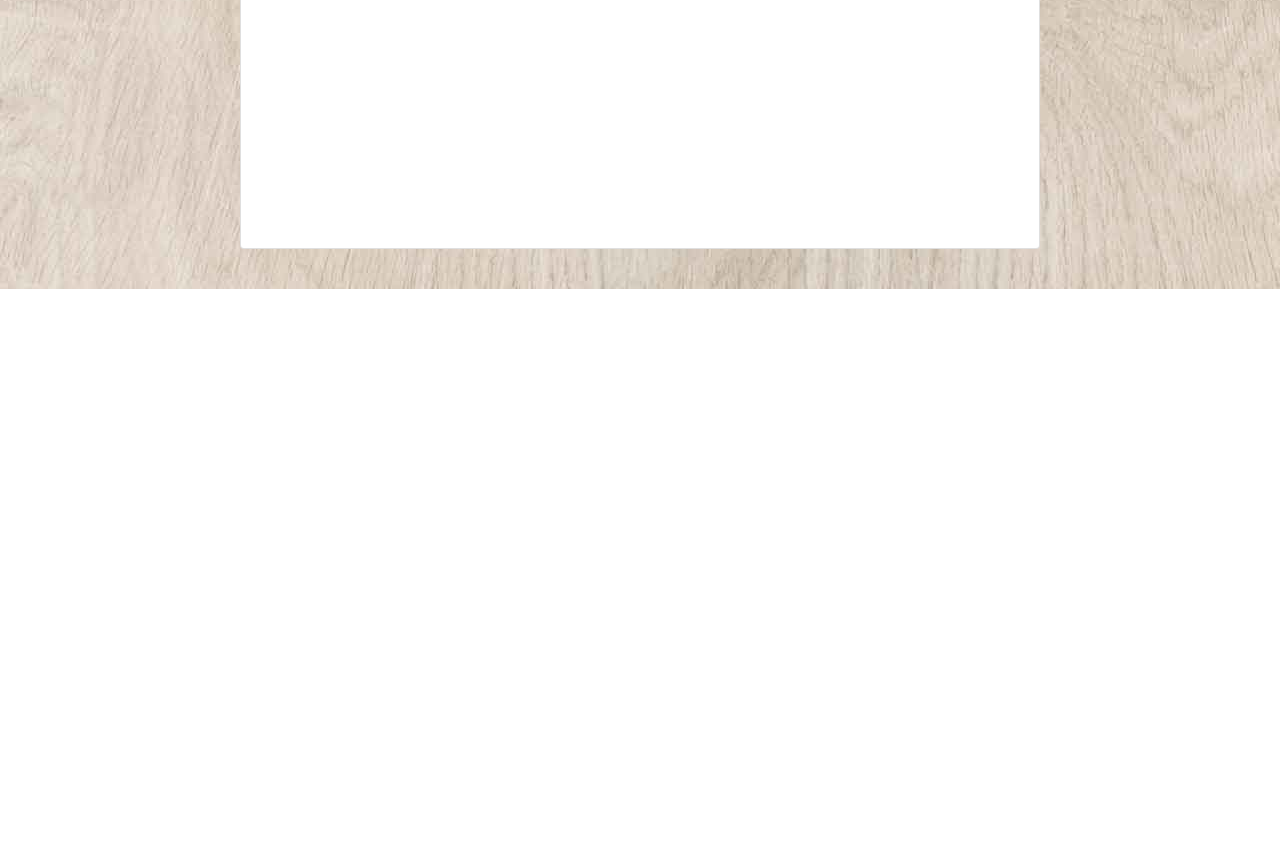
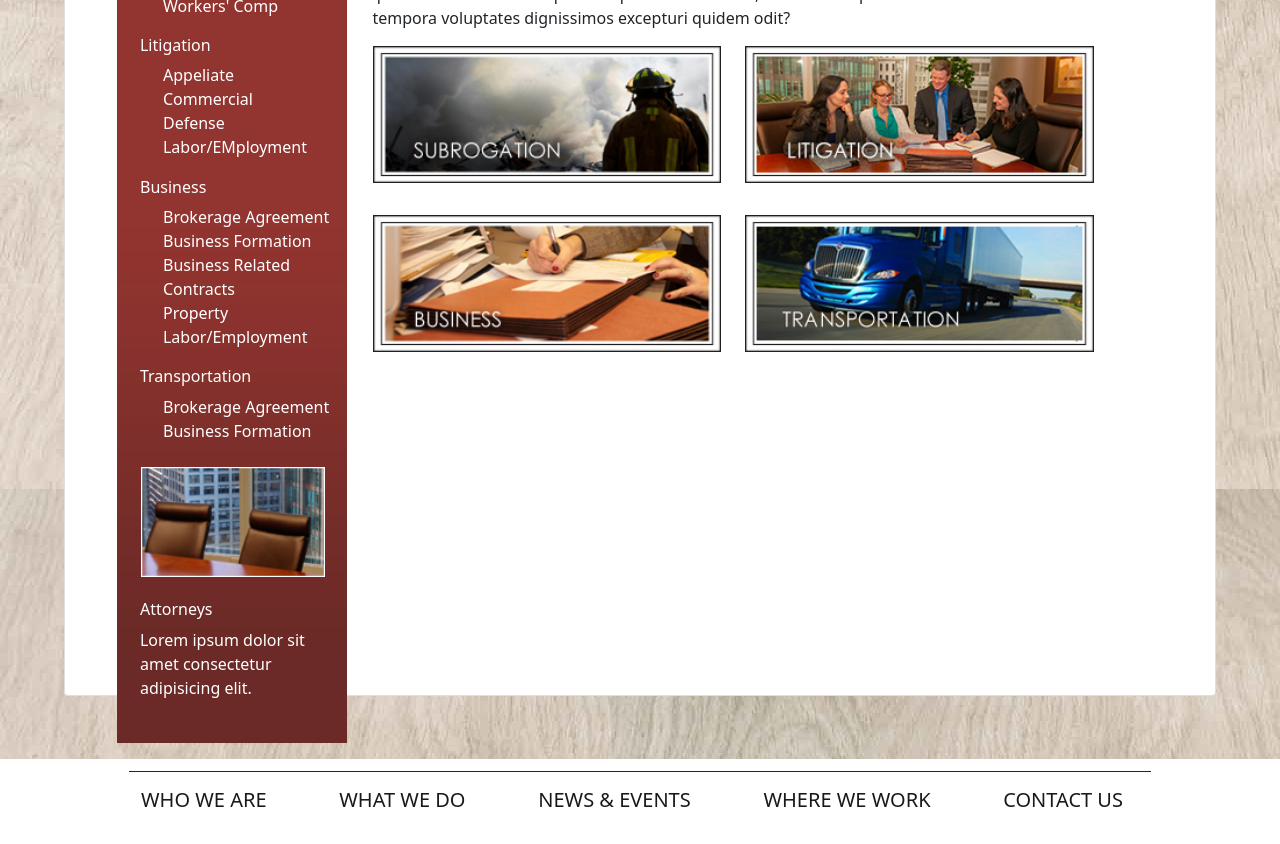
Before and after one commit to TheSincoder/NZA-Law-Group-Collab, a plain HTML site: page what.html in a window 1280 px wide. Shown: the part 511-1355 px from the top of the page. Before the commit the page ends 800 px from the top, so only its background shows below. Drawn offline with nearby package versions, Linux system fonts and the light colour scheme; files that its build step writes are made by us from their sources.

Commit message:
completed 'what' page and updated header/footer

```diff
--- a/css/contact.css
+++ b/css/contact.css
@@ -1,3 +1,3 @@
 body, html {
-    height: 100vh;
+    height: 126%;
 }
--- a/css/what.css
+++ b/css/what.css
@@ -1,3 +1,54 @@
 body, html {
-    height: 100vh;
+    height: 126%;
 }
+
+#redbar{
+    background-size: cover;
+}
+
+.subro{
+    width: 100%;
+}
+
+.busi{
+    width: 100%;
+}
+
+.liti{
+    width: 100%;
+}
+
+.transpo{
+    width: 100%;
+}
+
+#att-text{
+    margin: 10%;
+}
+
+#redtext h4{
+
+    color: white;
+    font-weight: normal;
+
+}
+
+#redtext p{
+    color: white;
+    margin: 0px;
+    margin-left: 20%;
+}
+
+#redtext h6{
+    color: white;
+    margin-top: 8%;
+    margin-left: 10%;
+}
+
+#att-text{
+    color: white;
+}
+
+#attred{
+    width: 80%;
+}
--- a/css/where.css
+++ b/css/where.css
@@ -1,3 +1,3 @@
 body, html {
-    height: 100vh;
+    height: 126%;
 }
--- a/css/who.css
+++ b/css/who.css
@@ -1,3 +1,3 @@
 body, html {
-    height: 100vh;
+    height: 126%;
 }
--- a/what.html
+++ b/what.html
@@ -7,7 +7,7 @@
     <meta name="viewport" content="width=device-width, initial-scale=1.0">
     <title>Who</title>
     <link href="https://cdn.jsdelivr.net/npm/bootstrap@5.1.3/dist/css/bootstrap.min.css" rel="stylesheet" integrity="sha384-1BmE4kWBq78iYhFldvKuhfTAU6auU8tT94WrHftjDbrCEXSU1oBoqyl2QvZ6jIW3" crossorigin="anonymous">
-    <link rel="stylesheet" href="what.css">
+    <link rel="stylesheet" href="css/what.css">
 
 
 </head>
@@ -18,7 +18,7 @@
 class="bg-image"
 style="
   background-image: url('Images/nza_background.jpg');
-  height: 100vh;">
+  height: 100%;">
 
 
 <header>
@@ -27,7 +27,7 @@ style="
 
 
 
-<div class="card m-auto" style="width: 100vh; height: 90vh; top: 5%">
+<div class="card m-auto" style="width: 90%; height: 90%; top: 5%">
     <div class="card-body pt-0">
 <div class="d-grid justify-content-end mx-5 mt-0 pt-0" >
         <a  id="button" class="btn btn-secondary mt-0 " href="#" role="button" data-bs-toggle="button" style="border-top-left-radius:0; border-top-right-radius:0;">Login</a>
@@ -44,7 +44,7 @@ style="
       <div class="vr"></div>
       <a class="navbar-brand" href="what.html">WHAT WE DO</a>
       <div class="vr"></div>
-      <a class="navbar-brand" href="www.theonion.com/">NEWS & EVENTS</a>
+      <a class="navbar-brand" href="https://www.theonion.com/">NEWS & EVENTS</a>
       <div class="vr"></div>
       <a class="navbar-brand" href="where.html">WHERE WE WORK</a>
       <div class="vr"></div>
@@ -52,20 +52,98 @@ style="
     </div>
   </nav>
   <div>
-      <p>Hello, place content here</p>
 
-  <!-- Place Content here -->
+    <!-- Page Content -->
+
+    <div class="container">
+        <div class="row">
+          <div class="col-3 pr-0">
+            <div id="redbar"
+            class="bg-image mx-4 mt-5 cover"
+            style="
+              background-image: url('Images/nav_side.jpg');
+              height: 97%; width: 90%;  ">
+        <div id=redtext>
+                <h4 class="pt-4 mx-3">WHAT WE DO</h4>
+                <hr class="mx-3 mt-0" style="border: 1px solid white">
+                <h6>Subrogation</h6>
+                <p>Property</p>
+                <p>Workers' Comp</p>
+
+                <h6>Litigation</h6>
+                <p>Appeliate</p>
+                <p>Commercial</p>
+                <p>Defense</p>
+                <p>Labor/EMployment</p>
+
+                <h6>Business</h6>
+                <p>Brokerage Agreement</p>
+                <p>Business Formation</p>
+                <p>Business Related</p>
+                <p>Contracts</p>
+                <p>Property</p>
+                <p>Labor/Employment</p>
+
+                <h6>Transportation</h6>
+                <p>Brokerage Agreement</p>
+                <p>Business Formation</p>
+
+                <img id="attred" class="cont-att mx-4 mt-4" src="Images/content-navlink-attorneys.jpg">
+            </div>
+                <div id="att-text">
+                <h6>Attorneys</h6>
+                <p>Lorem ipsum dolor sit amet
+                consectetur adipisicing elit.</p>
+
+        </div>
+                </div>
+          </div>
+          <div class="col-8 mt-5 mb-5">
+            <p>Lorem ipsum dolor sit amet, consectetur adipisicing elit. Quia, dolor rem iste id cupiditate ipsam. Laborum
+                ab coluptatibus praesentium error, eius nobis reprehenderit laundantium tempora volumptates dignissimos
+                excepturi quidem odit? Quia, dolor rem iste id cupiditate ipsam. Laborum ab voluptatibus praesentium
+                error, eius nobis reprehenderit laundantium tempora voluptates dignissimos excepturi quidem odit?
+                Quia, dolor rem iste id cupiditate ipsam. Laborum ab voluptatibus praesentium
+                error, eius nobis reprehenderit laundantium tempora voluptates dignissimos excepturi quidem odit?
+            </p>
+
+            <div class="container p-0">
+                <div class="row">
+                  <div class="col-6 mb-3">
+                    <img class="subro" src="Images/sub-02-subrogation.jpg">
+                  </div>
+                  <div class="col-6 mb-3">
+                    <img class="liti" src="Images/sub-02-litigation.jpg">
+                  </div>
+                </div>
+                <div class="row">
+                  <div class="col-6 mt-3">
+                    <img class="busi" src="Images/sub-02-business.jpg">
+                  </div>
+                  <div class="col-6 mt-3">
+                    <img class="transpo" src="Images/sub-02-warehouse.jpg">
+                  </div>
+
+                </div>
+              </div>
+          </div>
+
+        </div>
+      </div>
+
+
+
 
 </div>
 
-<footer id="footer">
+<footer id="footer"  style="position: relative;">
 
     <nav class="navbar navbar-light border-top  border-dark mx-5 mt-5">
 
         <div class="container-fluid">
           <a class="navbar-brand" href="index.html">WHO WE ARE</a>
           <a class="navbar-brand" href="what.html">WHAT WE DO</a>
-          <a class="navbar-brand" href="https://https://www.theonion.com/">NEWS & EVENTS</a>
+          <a class="navbar-brand" href="https://www.theonion.com/">NEWS & EVENTS</a>
           <a class="navbar-brand" href="where.html">WHERE WE WORK</a>
           <a class="navbar-brand" href="contact.html">CONTACT US</a>
         </div>
```
Also changed, not shown: contact.html (+5 -5 lines), index.html (+1 -1 lines), where.html (+5 -5 lines), 1 other file.
